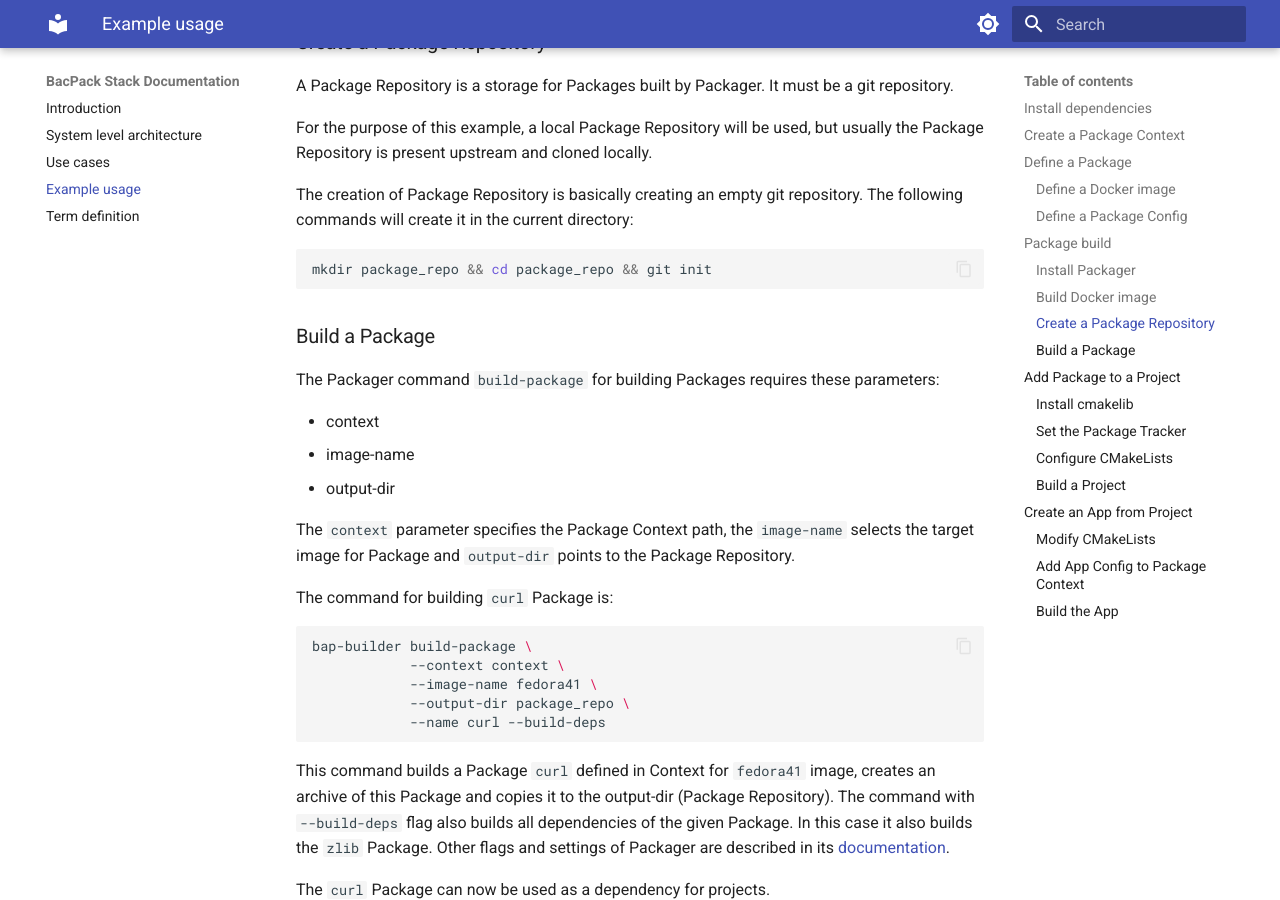
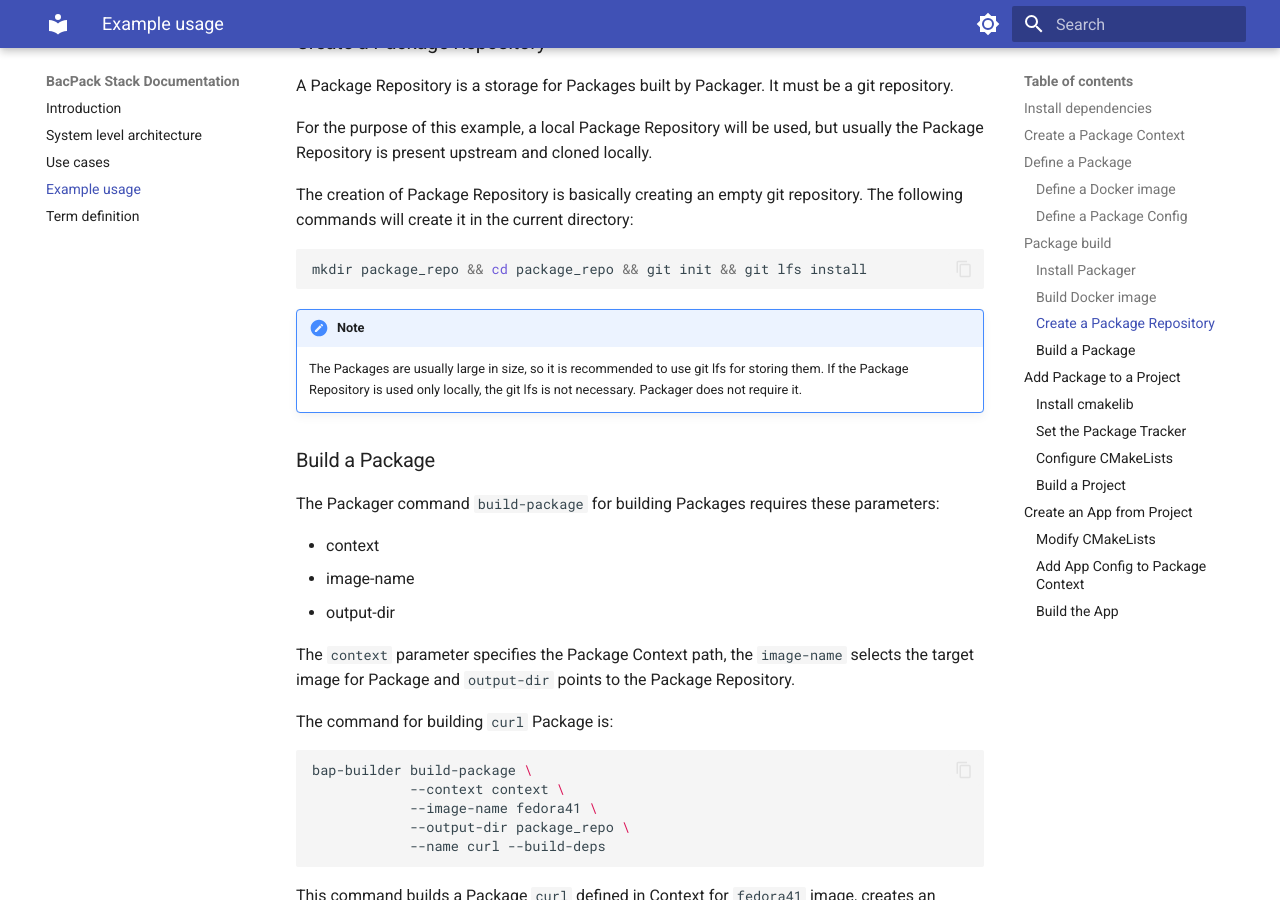
Before and after one commit to bacpack-system/bacpack-system.github.io, an MkDocs documentation site: the page built from docs/example_usage.md, in a window 1280 px wide and 900 px high, scrolled down 3464 px. Built offline with MkDocs 1.6.1 and Material for MkDocs 9.7.7, drawn with Linux system fonts in a browser that asks for light colours.

Commit message:
Add git lfs command to creating Package Repository

````diff
--- a/docs/example_usage.md
+++ b/docs/example_usage.md
@@ -298,8 +298,13 @@ The creation of Package Repository is basically creating an empty git repository
 commands will create it in the current directory:
 
 ```bash
-mkdir package_repo && cd package_repo && git init
+mkdir package_repo && cd package_repo && git init && git lfs install
 ```
+
+!!! note
+    The Packages are usually large in size, so it is recommended to use git lfs for storing them.
+    If the Package Repository is used only locally, the git lfs is not necessary. Packager does not
+    require it.
 
 ### Build a Package
 
````
